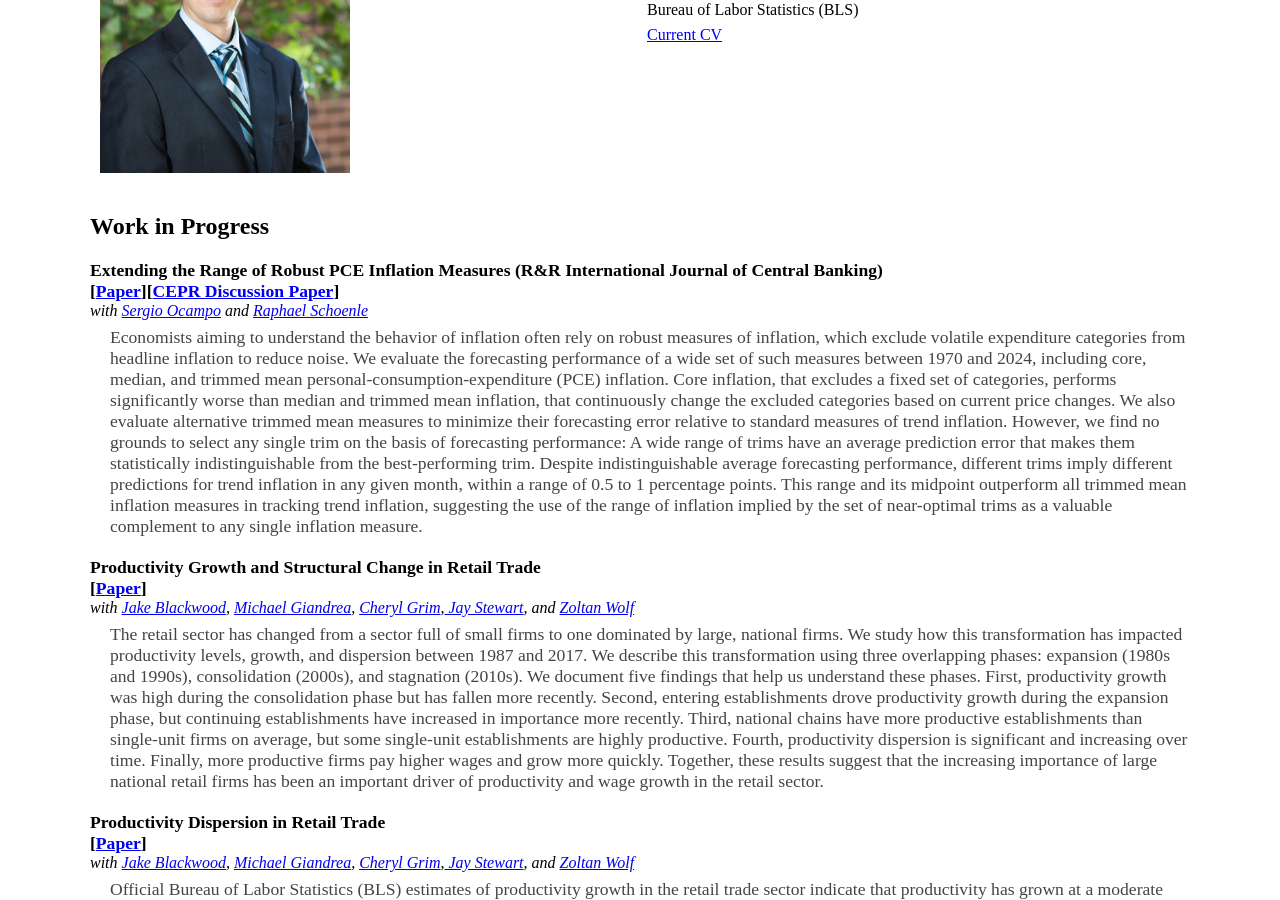
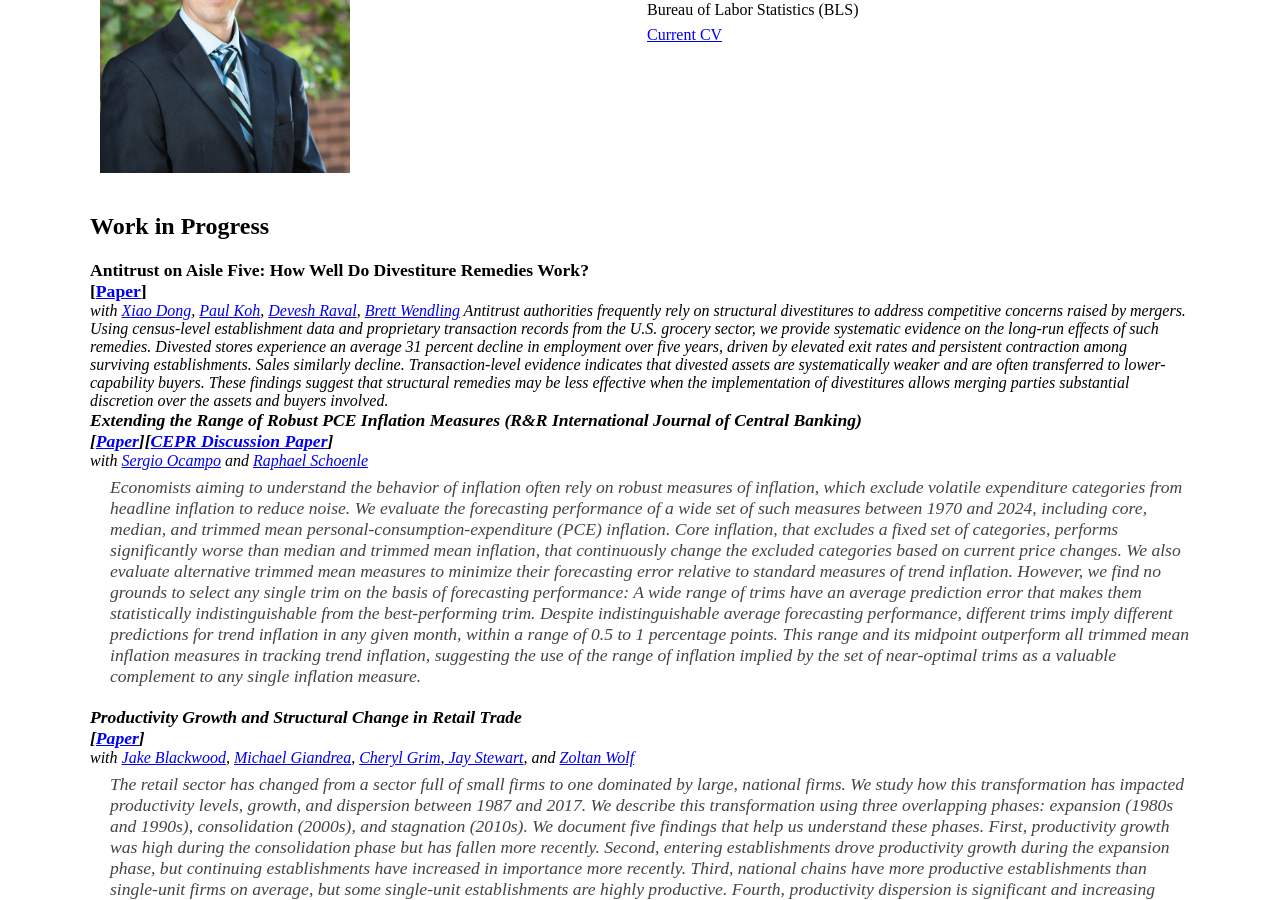
Before and after one commit to dominic-smith/dominic-smith.github.io, a Jekyll site: the page built from index.md, in a window 1280 px wide and 900 px high, scrolled down 339 px. Built offline with Jekyll 4.4.1, drawn with Linux system fonts in a browser that asks for light colours.

Commit message:
Add research papers on antitrust and inflation measures
Added two research papers with coauthors and summaries.

```diff
--- a/index.md
+++ b/index.md
@@ -35,6 +35,11 @@ layout: default
     <a name="research"></a>
 
 <h2>Work in Progress</h2>
+
+<div class="paper">Antitrust on Aisle Five: How Well Do Divestiture Remedies Work?<br>[<a href="https://arxiv.org/abs/2604.15045" rel="noopener noreferrer" target="_blank">Paper</a>]</div>
+  <div class="coauthors">with <a href="https://www.ftc.gov/about-ftc/commissioners-staff/xiao-dong" rel="noopener noreferrer" target="_blank">Xiao Dong</a>, <a href="https://www.pskoh.com" rel="noopener noreferrer" target="_blank">Paul Koh</a>, <a href="https://www.devesh-raval.com" rel="noopener noreferrer" target="_blank">Devesh Raval</a>, <a href="https://scholar.google.com/citations?user=QBuHhx4AAAAJ&hl=en" rel="noopener noreferrer" target="_blank">Brett Wendling</a>
+
+Antitrust authorities frequently rely on structural divestitures to address competitive concerns raised by mergers. Using census-level establishment data and proprietary transaction records from the U.S. grocery sector, we provide systematic evidence on the long-run effects of such remedies. Divested stores experience an average 31 percent decline in employment over five years, driven by elevated exit rates and persistent contraction among surviving establishments. Sales similarly decline. Transaction-level evidence indicates that divested assets are systematically weaker and are often transferred to lower-capability buyers. These findings suggest that structural remedies may be less effective when the implementation of divestitures allows merging parties substantial discretion over the assets and buyers involved.
 
   <div class="paper">Extending the Range of Robust PCE Inflation Measures (R&R International Journal of Central Banking) <br> [<a href="https://arxiv.org/pdf/2207.12494" rel="noopener noreferrer" target="_blank">Paper</a>][<a href="https://cepr.org/active/publications/discussion_papers/dp.php?dpno=17485" rel="noopener noreferrer" target="_blank">CEPR Discussion Paper</a>]</div>
                 <div class="coauthors"> with <a href="https://sites.google.com/site/sergiocampod" rel="noopener noreferrer" target="_blank">Sergio Ocampo</a> and <a href="https://people.brandeis.edu/~schoenle/" rel="noopener noreferrer" target="_blank">Raphael Schoenle</a> </div>
```
